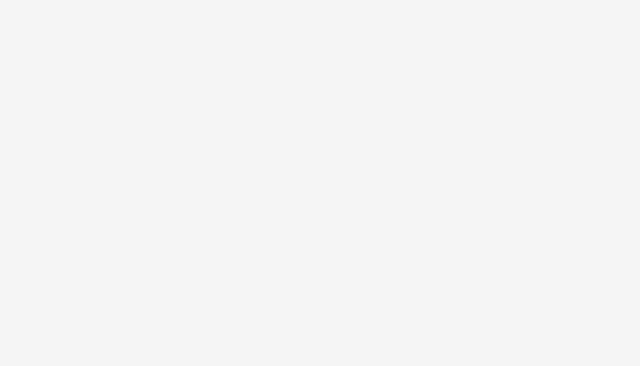
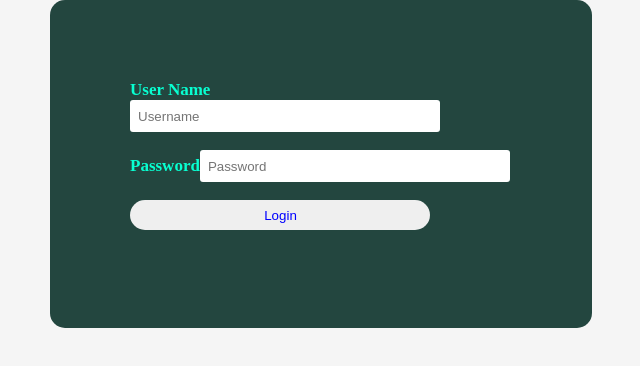
Before and after one commit to SachinthaSampath/modern-walk, a React (Create React App) app: page /login in a window 1280 px wide. Before the commit this address had no page. Shown: the top 366 px of the page, without its empty margins (319-959 px from the left). Built offline with nearby package versions, Linux system fonts and the light colour scheme.

Commit message:
reat: create login form and add basic styles

```diff
--- a/src/App.js
+++ b/src/App.js
@@ -2,6 +2,7 @@ import { BrowserRouter as Router, Route, Routes } from "react-router-dom";
 import HomePage from './ui-core/pages/HomePage/HomePage';
 import MensClothing from './ui-core/pages/MensClothing/MensClothing'
 import WomensClothing from "./ui-core/pages/WomensClothing/WomensClothing";
+import LoginPage from './ui-core/pages/LoginPage/LoginPage';
 
 import "./App.css";
 
@@ -13,6 +14,7 @@ function App() {
           <Route path="/" element={<HomePage />} />
           <Route path="/mens" element={<MensClothing />} />
           <Route path="/womens" element={<WomensClothing />} />
+          <Route path="/login" element={<LoginPage/>} />
         </Routes>
       </Router>
     </div>
--- /dev/null
+++ b/src/ui-core/pages/LoginPage/LoginPage.css
@@ -0,0 +1,35 @@
+.login {
+  width: 382px;
+  overflow: hidden;
+  margin: auto;
+  margin: 20 0 0 450px;
+  padding: 80px;
+  background: #23463f;
+  border-radius: 15px;
+}
+.login label {
+  color: #08ffd1;
+  font-size: 17px;
+}
+.login #uname {
+  width: 300px;
+  height: 30px;
+  border: none;
+  border-radius: 3px;
+  padding-left: 8px;
+}
+.login #psw {
+  width: 300px;
+  height: 30px;
+  border: none;
+  border-radius: 3px;
+  padding-left: 8px;
+}
+.login #login {
+  width: 300px;
+  height: 30px;
+  border: none;
+  border-radius: 17px;
+  padding-left: 7px;
+  color: blue;
+}
--- /dev/null
+++ b/src/ui-core/pages/LoginPage/LoginPage.tsx
@@ -0,0 +1,31 @@
+import React from "react";
+
+import "./LoginPage.css";
+
+const LoginPage = () => {
+  return (
+    <div className="login-container">
+      <div className="login">
+        <form id="form-login" >
+          <label>
+            <b>User Name</b>
+          </label>
+          <input type="text" name="uname" id="uname" placeholder="Username" />
+          <br />
+          <br />
+          <label>
+            <b>Password</b>
+          </label>
+          <input type="password" name="psw" id="psw" placeholder="Password" />
+          <br />
+          <br />
+          <input type="button" name="login" id="login" value="Login" />
+          <br />
+          <br />
+        </form>
+      </div>
+    </div>
+  );
+};
+
+export default LoginPage;
```
